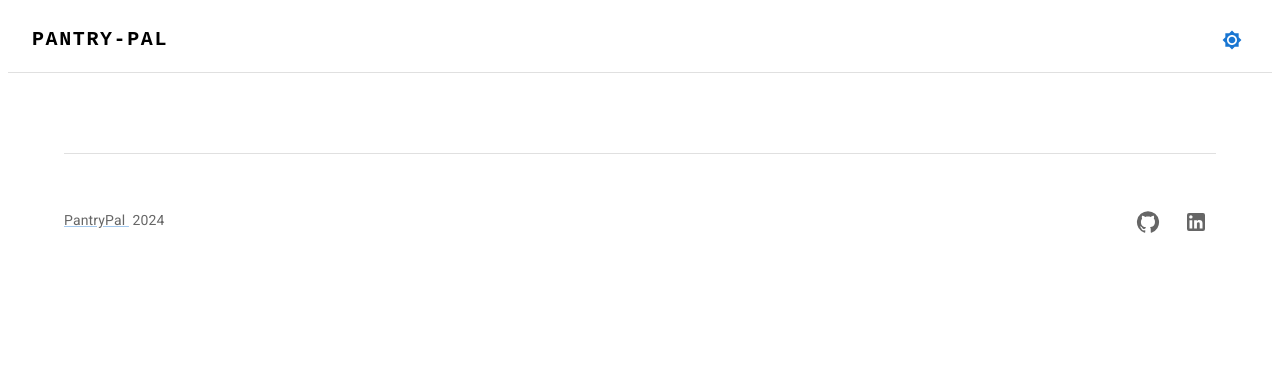
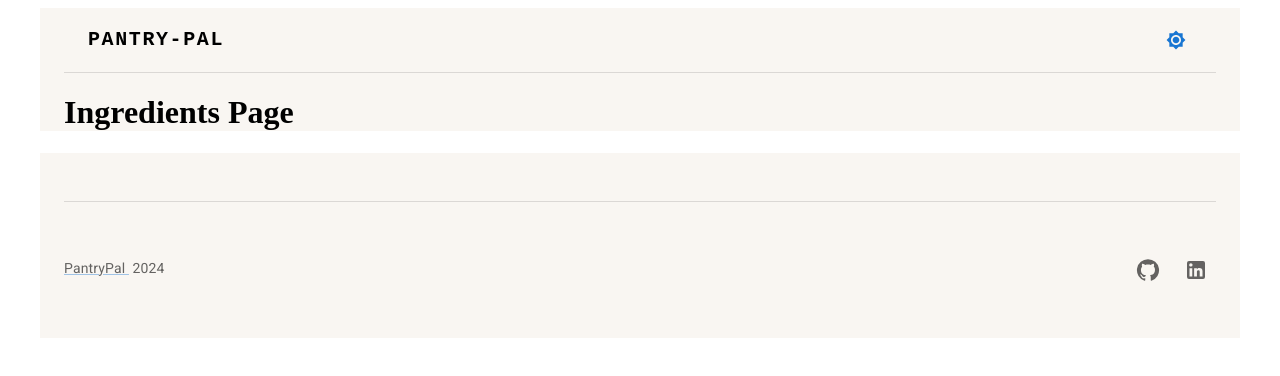
Before and after one commit to Neyza24/pantry-pal-app, a React (Vite) app: page / in a window 1280 px wide. Shown: the top 376 px of the page. Built offline with nearby package versions, Linux system fonts and the light colour scheme.

Commit message:
Implement <AppLayout />

```diff
--- a/src/PantryApp.jsx
+++ b/src/PantryApp.jsx
@@ -1,11 +1,11 @@
-import { Footer, Header } from "./recipes/components"
+
+import { IngredientsPage } from "./recipes/pages"
 
 export const PantryApp = () => {
 
   return (
     <>
-      <Header/>
-      <Footer />
+      <IngredientsPage />
     </>
   )
 }
--- a/src/recipes/components/Footer.jsx
+++ b/src/recipes/components/Footer.jsx
@@ -22,8 +22,9 @@ export const Footer = () => {
                 flexDirection: 'column',
                 alignItems: 'center',
                 gap: { xs: 4, sm: 8 },
-                py: { xs: 8, sm: 10 },
+                py: { xs: 4, sm: 6 },
                 textAlign: { sm: 'center', md: 'left' },
+                background: '#F9F6F2'
             }}
         >
             <Box
@@ -34,6 +35,7 @@ export const Footer = () => {
                     width: '100%',
                     borderTop: '1px solid',
                     borderColor: 'divider',
+
                 }}
             >
                 <div>
--- a/src/recipes/layout/AppLayout.jsx
+++ b/src/recipes/layout/AppLayout.jsx
@@ -1,6 +1,18 @@
+import { Container } from "@mui/material"
+import { Footer, Header } from "../components"
 
-export const AppLayout = () => {
+export const AppLayout = ({children}) => {
     return (
-        <div>AppLayout</div>
+        <>
+            <Container sx={{background: '#F9F6F2'}}>
+                <Header />
+                <main >
+                    {children}
+                </main>
+            </Container>
+            <Footer />
+        </>
     )
 }
+
+/* eslint react/prop-types: 0 */
--- /dev/null
+++ b/src/recipes/pages/IngredientsPage.jsx
@@ -0,0 +1,10 @@
+import { AppLayout } from "../layout/AppLayout"
+
+
+export const IngredientsPage = () => {
+    return (
+        <AppLayout>
+            <h1>Ingredients Page</h1>
+        </AppLayout>
+    )
+}
--- /dev/null
+++ b/src/recipes/pages/index.js
@@ -0,0 +1 @@
+export * from './IngredientsPage';
```
